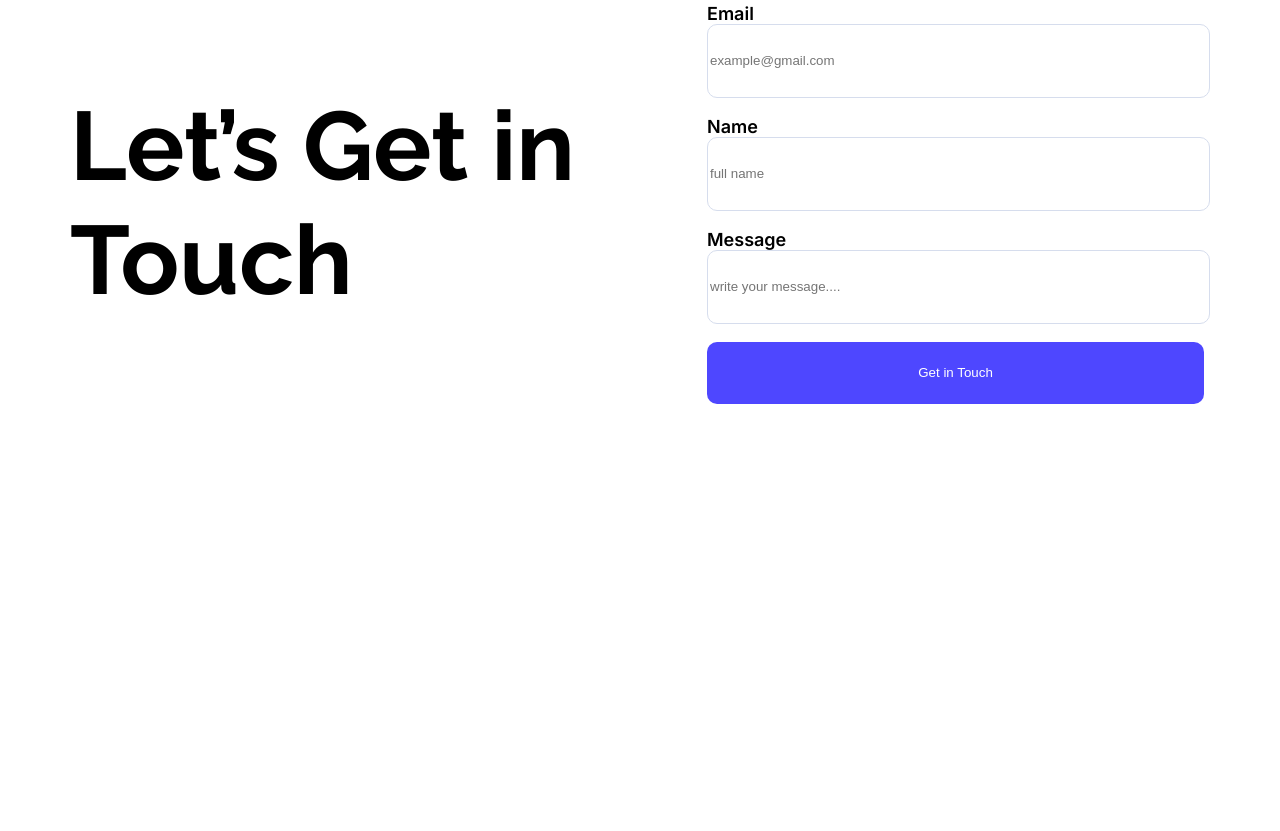
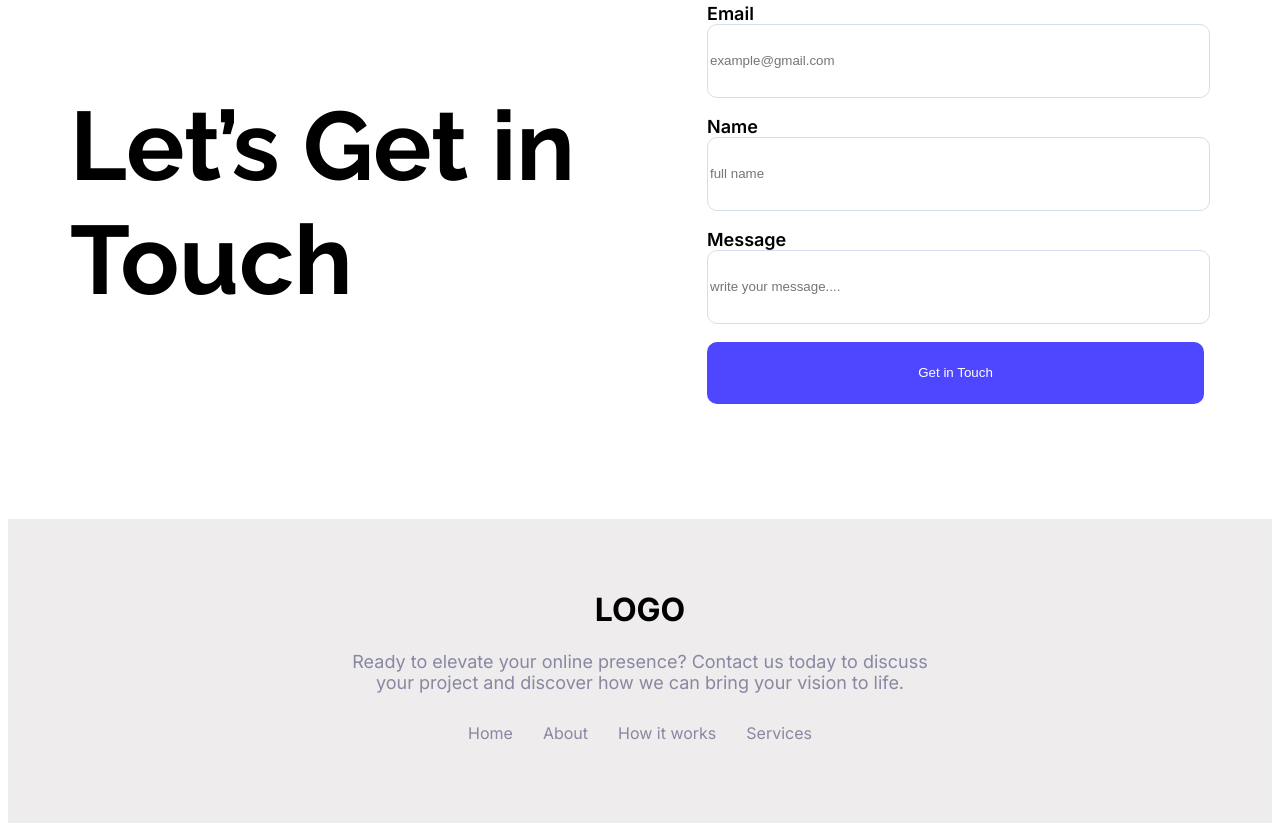
Before and after one commit to LIKHON9988/My-portfolio-web, a plain HTML site: page index.html in a window 1280 px wide. Shown: the part 2449-3280 px from the top of the page. Before the commit the page ends 2976 px from the top, so only its background shows below. Drawn offline with Linux system fonts and the light colour scheme.

Commit message:
footer part

```diff
--- a/index.html
+++ b/index.html
@@ -106,7 +106,17 @@
 
 </main>
 
-    <footer>
+    <footer class="footer">
+          <div class="footer2">
+            <h1>LOGO</h1>
+            <p>Ready to elevate your online presence? Contact us today to discuss<br>your project and discover how we can bring your vision to life.</p>
+            <div class="footer-items">
+                <a href="#">Home</a>
+                <a href="#">About</a>
+                <a href="#">How it works</a>
+                <a href="#">Services</a>
+            </div>
+        </div>
 
     </footer>
 
--- a/style.css
+++ b/style.css
@@ -281,4 +281,39 @@ header{
     border-radius: 10px;
 }
 
-/* section 5 */
+/* footer section */
+
+
+ .footer {
+            background-color: #eeecec;
+            text-align: center;
+            padding: 50px 0;
+            font-family: "Inter", sans-serif;
+            font-optical-sizing: auto;
+            font-weight: <weight>;
+            font-style: normal;
+
+        }
+
+        .footer-items {
+            display: flex;
+            justify-content: center;
+            gap: 30px;
+            margin: 30px 0;
+            flex-wrap: wrap;
+        }
+
+        .footer-items a {
+            color: rgba(137, 135, 161, 1);
+            text-decoration: none;
+            transition: color 0.3s;
+        }
+
+        .footer-items a:hover {
+            color: blue;
+        }
+
+        .footer2 p {
+            color: rgba(137, 135, 161, 1);
+            font-size: 18px;
+        }
```
